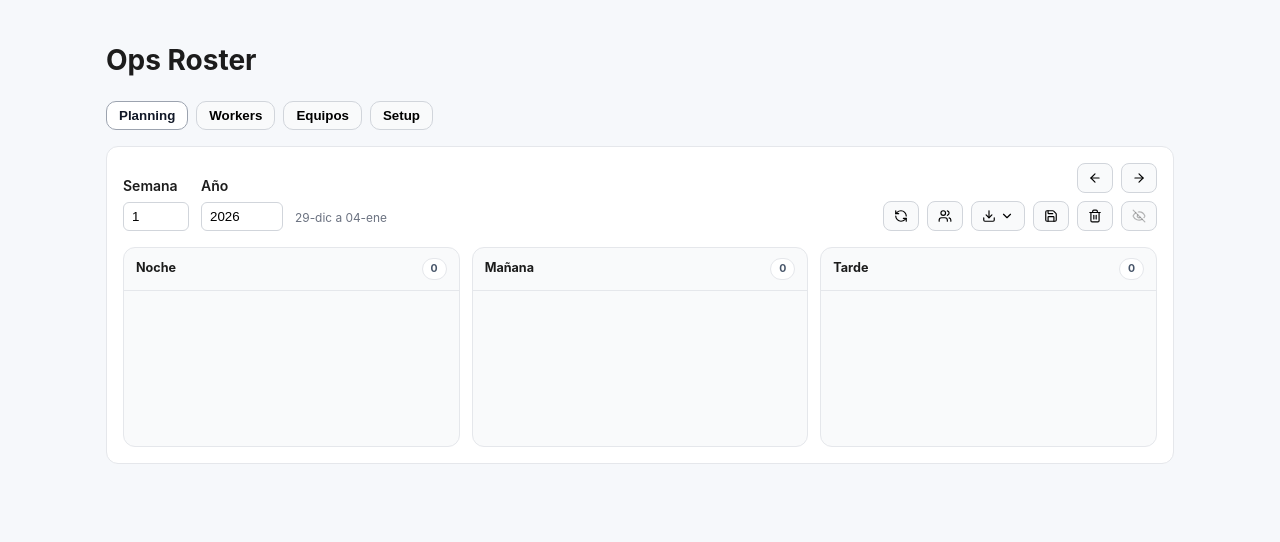
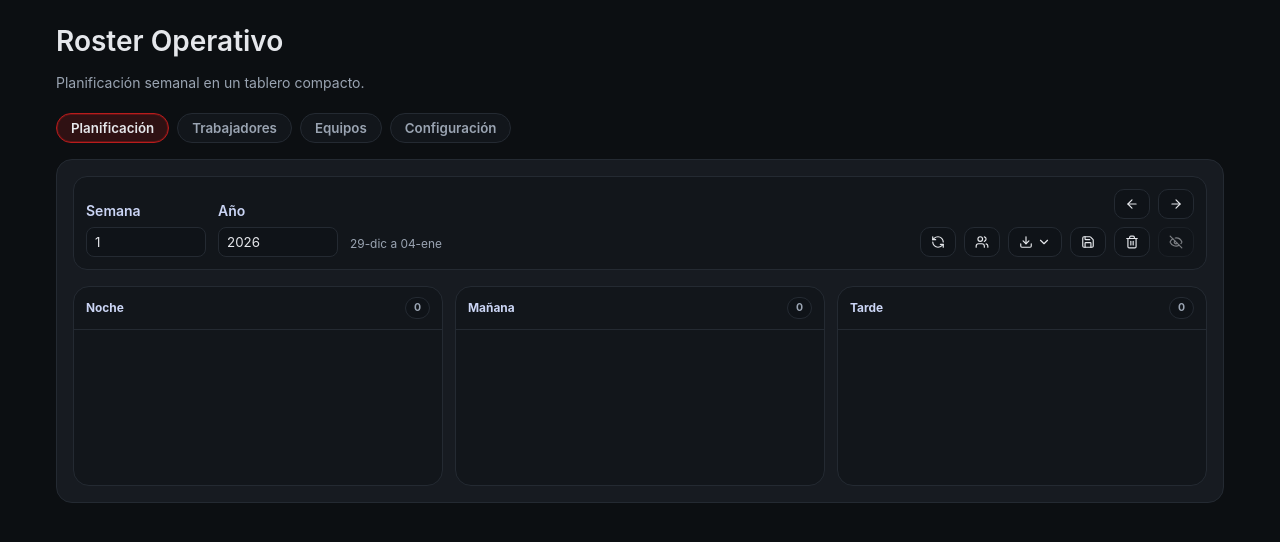
Before and after one commit to cabp393/ops-roster, a React (Vite) app: page / in a window 1280 px wide. Shown: the top 542 px of the page. Built offline with nearby package versions, Linux system fonts and the light colour scheme.

Commit message:
Restyle UI for dark Spanish theme

```diff
--- a/src/App.tsx
+++ b/src/App.tsx
@@ -35,7 +35,8 @@ export function App() {
   return (
     <div className="app">
       <header className="header">
-        <h1>Ops Roster</h1>
+        <h1>Roster Operativo</h1>
+        <p className="subtitle">Planificación semanal en un tablero compacto.</p>
       </header>
       <Tabs activeTab={activeTab} onChange={setActiveTab} />
       <main className="content">
--- a/src/components/Tabs.tsx
+++ b/src/components/Tabs.tsx
@@ -6,10 +6,10 @@ type TabsProps = {
 }
 
 const tabs: { key: TabKey; label: string }[] = [
-  { key: 'planning', label: 'Planning' },
-  { key: 'workers', label: 'Workers' },
+  { key: 'planning', label: 'Planificación' },
+  { key: 'workers', label: 'Trabajadores' },
   { key: 'equipments', label: 'Equipos' },
-  { key: 'setup', label: 'Setup' },
+  { key: 'setup', label: 'Configuración' },
 ]
 
 export function Tabs({ activeTab, onChange }: TabsProps) {
--- a/src/index.css
+++ b/src/index.css
@@ -2,8 +2,23 @@
   font-family: 'Inter', system-ui, sans-serif;
   line-height: 1.5;
   font-size: 14px;
-  color: #1c1c1c;
-  background-color: #f6f8fb;
+  color-scheme: dark;
+
+  --bg: #0c0f12;
+  --surface: #12161b;
+  --surface-elevated: #171b21;
+  --surface-muted: #0f1318;
+  --border: #242a32;
+  --border-strong: #2f3640;
+  --text: #e5e7eb;
+  --text-muted: #9aa4b2;
+  --text-soft: #cbd5f5;
+  --accent: #7f1d1d;
+  --accent-strong: #b91c1c;
+  --accent-soft: rgba(185, 28, 28, 0.2);
+  --accent-muted: rgba(185, 28, 28, 0.12);
+  --success: #15803d;
+  --warning: #b45309;
 }
 
 * {
@@ -12,21 +27,77 @@
 
 body {
   margin: 0;
+  background-color: var(--bg);
+  color: var(--text);
+}
+
+h1,
+h2,
+h3 {
+  margin: 0;
+  font-weight: 600;
+}
+
+button,
+input,
+select {
+  font-family: inherit;
+  color: inherit;
+}
+
+button {
+  border: 1px solid var(--border);
+  background: var(--surface);
+  padding: 6px 12px;
+  border-radius: 10px;
+  cursor: pointer;
+  font-weight: 600;
+  transition: border-color 0.2s ease, background 0.2s ease, transform 0.2s ease;
+}
+
+button:hover {
+  border-color: var(--border-strong);
+  background: var(--surface-elevated);
+}
+
+button:disabled {
+  opacity: 0.5;
+  cursor: not-allowed;
+}
+
+input,
+select {
+  background: var(--surface-muted);
+  border: 1px solid var(--border);
+  border-radius: 8px;
+  padding: 6px 8px;
+  color: var(--text);
+  transition: border-color 0.2s ease, box-shadow 0.2s ease;
+}
+
+input:focus,
+select:focus {
+  outline: none;
+  border-color: var(--accent-strong);
+  box-shadow: 0 0 0 2px var(--accent-soft);
 }
 
 .app {
-  max-width: 1100px;
+  max-width: 1200px;
   margin: 0 auto;
   padding: 20px 16px 32px;
 }
 
 .header {
   margin-bottom: 20px;
+  display: flex;
+  flex-direction: column;
+  gap: 6px;
 }
 
 .subtitle {
-  margin: 6px 0 0;
-  color: #6b7280;
+  margin: 4px 0 0;
+  color: var(--text-muted);
 }
 
 .tabs {
@@ -37,25 +108,27 @@ body {
 }
 
 .tab {
-  border: 1px solid #d1d5db;
-  background: #f9fafb;
-  padding: 6px 12px;
-  border-radius: 10px;
+  border: 1px solid var(--border);
+  background: var(--surface);
+  padding: 6px 14px;
+  border-radius: 999px;
   cursor: pointer;
   font-weight: 600;
+  color: var(--text-muted);
 }
 
 .tab.active {
-  background: #fff;
-  color: #111827;
-  border-color: #9ca3af;
+  background: var(--accent-soft);
+  color: var(--text);
+  border-color: var(--accent-strong);
+  box-shadow: inset 0 0 0 1px rgba(185, 28, 28, 0.35);
 }
 
 .content {
-  background: #fff;
+  background: var(--surface-elevated);
   padding: 16px;
-  border-radius: 12px;
-  border: 1px solid #e5e7eb;
+  border-radius: 16px;
+  border: 1px solid var(--border);
 }
 
 .table-wrap {
@@ -65,32 +138,27 @@ body {
 table {
   width: 100%;
   border-collapse: collapse;
-  margin-top: 8px;
+  margin-top: 10px;
 }
 
 th,
 td {
   text-align: left;
-  padding: 6px 8px;
-  border-bottom: 1px solid #e5e7eb;
+  padding: 8px 10px;
+  border-bottom: 1px solid var(--border);
   vertical-align: middle;
 }
 
 th {
-  background: #f9fafb;
-  font-size: 0.8rem;
+  background: var(--surface);
+  color: var(--text-muted);
+  font-size: 0.75rem;
+  text-transform: uppercase;
+  letter-spacing: 0.04em;
 }
 
 .setup-table {
   table-layout: fixed;
-}
-
-.setup-table .cell-role {
-  width: 120px;
-}
-
-.setup-table .cell-active {
-  width: 90px;
 }
 
 .setup-table .cell-actions {
@@ -98,8 +166,8 @@ th {
   text-align: right;
 }
 
-.setup-table th.cell-active,
-.setup-table td.cell-active {
+.setup-table th.cell-actions,
+.setup-table td.cell-actions {
   text-align: right;
 }
 
@@ -108,13 +176,13 @@ th {
   flex-direction: column;
   gap: 6px;
   font-weight: 600;
+  color: var(--text-soft);
 }
 
-.field input {
-  max-width: 200px;
-  padding: 6px 8px;
-  border-radius: 6px;
-  border: 1px solid #d1d5db;
+.field input,
+.field select {
+  width: 100%;
+  max-width: 100%;
 }
 
 .planning-controls {
@@ -123,6 +191,10 @@ th {
   gap: 12px;
   align-items: flex-end;
   justify-content: space-between;
+  padding: 12px;
+  border-radius: 14px;
+  border: 1px solid var(--border);
+  background: var(--surface);
 }
 
 .planning-week {
@@ -132,9 +204,13 @@ th {
   align-items: flex-end;
 }
 
+.planning-week .field input {
+  width: 120px;
+}
+
 .week-range {
   font-size: 0.85rem;
-  color: #6b7280;
+  color: var(--text-muted);
   padding-bottom: 4px;
 }
 
@@ -152,11 +228,7 @@ th {
 
 .button-row button {
   padding: 6px 10px;
-  border-radius: 8px;
-  border: 1px solid #d1d5db;
-  background: #f9fafb;
-  cursor: pointer;
-  font-weight: 600;
+  border-radius: 10px;
 }
 
 .icon-button {
@@ -168,6 +240,11 @@ th {
   font-size: 0.85rem;
   min-width: 30px;
   min-height: 30px;
+  background: var(--surface-muted);
+}
+
+.icon-button:hover {
+  background: var(--surface);
 }
 
 .icon-button svg {
@@ -188,21 +265,21 @@ th {
   position: absolute;
   top: calc(100% + 6px);
   right: 0;
-  background: #fff;
-  border: 1px solid #d1d5db;
-  border-radius: 10px;
-  box-shadow: 0 10px 24px rgba(15, 23, 42, 0.12);
-  padding: 6px;
+  background: var(--surface-elevated);
+  border: 1px solid var(--border);
+  border-radius: 12px;
+  box-shadow: 0 12px 24px rgba(0, 0, 0, 0.4);
+  padding: 8px;
   display: flex;
   flex-direction: column;
-  gap: 4px;
+  gap: 6px;
   z-index: 15;
 }
 
 .download-menu-item {
   border: 1px solid transparent;
-  background: #f9fafb;
-  color: #111827;
+  background: var(--surface-muted);
+  color: var(--text);
   border-radius: 8px;
   padding: 6px 10px;
   font-weight: 600;
@@ -211,27 +288,28 @@ th {
 }
 
 .download-menu-item:hover {
-  border-color: #d1d5db;
-  background: #f3f4f6;
+  border-color: var(--border-strong);
+  background: var(--surface);
 }
 
 .toast {
   position: fixed;
   right: 24px;
   bottom: 24px;
-  background: #111827;
-  color: #f9fafb;
+  background: var(--surface-elevated);
+  color: var(--text);
   padding: 10px 14px;
-  border-radius: 10px;
-  box-shadow: 0 12px 30px rgba(15, 23, 42, 0.2);
+  border-radius: 12px;
+  box-shadow: 0 16px 30px rgba(0, 0, 0, 0.35);
   font-weight: 600;
   z-index: 20;
+  border: 1px solid var(--border-strong);
 }
 
 .summary {
   margin: 12px 0 0;
   font-weight: 600;
-  color: #374151;
+  color: var(--text-muted);
 }
 
 .setup-page {
@@ -241,10 +319,10 @@ th {
 }
 
 .setup-section {
-  border: 1px solid #e5e7eb;
-  border-radius: 12px;
+  border: 1px solid var(--border);
+  border-radius: 16px;
   padding: 16px;
-  background: #fff;
+  background: var(--surface);
 }
 
 .setup-section-header {
@@ -256,10 +334,6 @@ th {
   margin-bottom: 12px;
 }
 
-.setup-section-header h2 {
-  margin: 0;
-}
-
 .planning-board {
   margin-top: 16px;
   display: grid;
@@ -268,16 +342,17 @@ th {
 }
 
 .shift-column {
-  border: 1px solid #e5e7eb;
-  border-radius: 12px;
-  background: #f9fafb;
+  border: 1px solid var(--border);
+  border-radius: 16px;
+  background: var(--surface);
   display: flex;
   flex-direction: column;
   min-height: 200px;
 }
 
 .shift-column.over {
-  border-color: #94a3b8;
+  border-color: var(--border-strong);
+  box-shadow: inset 0 0 0 1px rgba(185, 28, 28, 0.25);
 }
 
 .shift-column-header {
@@ -285,18 +360,19 @@ th {
   align-items: center;
   justify-content: space-between;
   padding: 10px 12px;
-  border-bottom: 1px solid #e5e7eb;
-  font-size: 0.9rem;
+  border-bottom: 1px solid var(--border);
+  font-size: 0.85rem;
+  color: var(--text-soft);
 }
 
 .shift-count {
   font-size: 0.75rem;
   font-weight: 700;
-  background: #fff;
-  border: 1px solid #e5e7eb;
+  background: var(--surface-muted);
+  border: 1px solid var(--border);
   padding: 2px 8px;
   border-radius: 999px;
-  color: #475569;
+  color: var(--text-muted);
 }
 
 .shift-column-body {
@@ -308,9 +384,9 @@ th {
 }
 
 .role-group {
-  border: 1px solid #e2e8f0;
-  border-radius: 10px;
-  background: #f8fafc;
+  border: 1px solid var(--border);
+  border-radius: 12px;
+  background: var(--surface-muted);
   padding: 8px;
   display: flex;
   flex-direction: column;
@@ -318,8 +394,8 @@ th {
 }
 
 .role-group.over {
-  border-color: #94a3b8;
-  background: #f1f5f9;
+  border-color: var(--border-strong);
+  background: rgba(185, 28, 28, 0.08);
 }
 
 .role-group-header {
@@ -338,13 +414,13 @@ th {
 .role-count {
   font-size: 0.75rem;
   font-weight: 700;
-  color: #475569;
+  color: var(--text-muted);
 }
 
 .role-toggle {
   border: none;
   background: transparent;
-  color: #475569;
+  color: var(--text-muted);
   font-size: 0.75rem;
   display: inline-flex;
   align-items: center;
@@ -360,11 +436,11 @@ th {
 }
 
 .role-dropzone {
-  border: 1px dashed #cbd5f5;
+  border: 1px dashed var(--border-strong);
   border-radius: 10px;
   padding: 12px;
   font-size: 0.75rem;
-  color: #64748b;
+  color: var(--text-muted);
   text-align: left;
   min-height: 48px;
   display: flex;
@@ -373,9 +449,9 @@ th {
 }
 
 .role-dropzone.over {
-  border-color: #94a3b8;
-  color: #334155;
-  background: #e2e8f0;
+  border-color: var(--accent-strong);
+  color: var(--text);
+  background: rgba(185, 28, 28, 0.12);
 }
 
 .role-summary {
@@ -383,7 +459,7 @@ th {
   flex-direction: column;
   gap: 4px;
   align-self: stretch;
-  color: #475569;
+  color: var(--text-muted);
 }
 
 .role-summary-line {
@@ -396,14 +472,14 @@ th {
 .role-summary-empty {
   width: 100%;
   text-align: center;
-  color: #94a3b8;
+  color: var(--text-muted);
   font-weight: 600;
 }
 
 .worker-card {
-  background: #fff;
-  border: 1px solid #e5e7eb;
-  border-radius: 10px;
+  background: var(--surface);
+  border: 1px solid var(--border);
+  border-radius: 12px;
   padding: 8px;
   display: flex;
   flex-direction: column;
@@ -411,13 +487,13 @@ th {
 }
 
 .worker-card.contract-indefinido {
-  background: #fef6f2;
-  border-color: #f5d7c6;
+  background: var(--accent-muted);
+  border-color: var(--accent-strong);
 }
 
 .worker-card.contract-plazo {
-  background: #f3f6ff;
-  border-color: #d9e2ff;
+  background: rgba(127, 29, 29, 0.08);
+  border-color: rgba(185, 28, 28, 0.6);
 }
 
 .worker-card.dragging {
@@ -426,7 +502,7 @@ th {
 }
 
 .worker-card.drag-overlay {
-  box-shadow: 0 8px 16px rgba(15, 23, 42, 0.2);
+  box-shadow: 0 10px 20px rgba(0, 0, 0, 0.4);
   cursor: grabbing;
   pointer-events: none;
   z-index: 999;
@@ -456,68 +532,62 @@ th {
   align-items: center;
   padding: 1px 6px;
   border-radius: 999px;
-  border: 1px solid #d1d5db;
-  background: #f9fafb;
+  border: 1px solid var(--border);
+  background: var(--surface);
   font-size: 0.65rem;
   font-weight: 600;
 }
 
 .badge.subtle {
-  color: #6b7280;
+  color: var(--text-muted);
 }
 
 .badge.role-og {
-  background: #6d28d9;
-  border-color: #5b21b6;
-  color: #ffffff;
+  background: #7f1d1d;
+  border-color: #991b1b;
+  color: #fef2f2;
 }
 
 .badge.role-al {
-  background: #0ea5e9;
-  border-color: #0284c7;
-  color: #ffffff;
+  background: #9f1239;
+  border-color: #be123c;
+  color: #fff1f2;
 }
 
 .badge.role-jt {
-  background: #16a34a;
-  border-color: #15803d;
-  color: #ffffff;
+  background: #b91c1c;
+  border-color: #dc2626;
+  color: #fee2e2;
 }
 
 .badge.contract-indefinido {
-  background: #f97316;
-  border-color: #ea580c;
-  color: #ffffff;
+  background: #7f1d1d;
+  border-color: #991b1b;
+  color: #fef2f2;
 }
 
 .badge.contract-plazo {
-  background: #64748b;
-  border-color: #475569;
-  color: #ffffff;
+  background: #4b5563;
+  border-color: #374151;
+  color: #e5e7eb;
 }
 
-.worker-task select {
+.worker-task select,
+.worker-equipment select {
   width: 100%;
   font-size: 0.8rem;
-  padding: 4px 6px;
 }
 
 .worker-equipment {
   margin-top: 6px;
 }
 
-.worker-equipment select {
-  width: 100%;
-  font-size: 0.75rem;
-  padding: 4px 6px;
-}
-
 .form-card {
   padding: 16px;
-  border-radius: 12px;
-  border: 1px solid #e5e7eb;
+  border-radius: 16px;
+  border: 1px solid var(--border);
   margin-bottom: 16px;
-  background: #f9fafb;
+  background: var(--surface);
 }
 
 .workers-toolbar {
@@ -530,9 +600,9 @@ th {
 
 .filters-card {
   padding: 8px 12px;
-  border-radius: 12px;
-  border: 1px solid #e5e7eb;
-  background: #f9fafb;
+  border-radius: 14px;
+  border: 1px solid var(--border);
+  background: var(--surface);
   flex: 1;
 }
 
@@ -550,23 +620,26 @@ th {
 .filters-row select,
 .filters-row input {
   width: 100%;
-  height: 28px;
+  height: 30px;
   padding: 4px 8px;
-  border-radius: 6px;
-  border: 1px solid #d1d5db;
-  background: #fff;
+  border-radius: 8px;
+  border: 1px solid var(--border);
+  background: var(--surface-muted);
 }
 
 .add-worker-button {
   height: 36px;
   min-width: 36px;
-  border-radius: 10px;
-  border: 1px solid #d1d5db;
-  background: #f9fafb;
+  border-radius: 12px;
+  border: 1px solid var(--accent-strong);
+  background: var(--accent-soft);
   font-size: 1.4rem;
   line-height: 1;
   font-weight: 600;
-  cursor: pointer;
+}
+
+.add-worker-button:hover {
+  background: rgba(185, 28, 28, 0.3);
 }
 
 .form-header {
@@ -577,22 +650,11 @@ th {
   justify-content: space-between;
 }
 
-.form-header h2 {
-  margin: 0;
-}
-
 .form-grid {
   display: grid;
   gap: 12px;
   grid-template-columns: repeat(auto-fit, minmax(180px, 1fr));
   margin-top: 12px;
-}
-
-.field select {
-  max-width: 220px;
-  padding: 6px 8px;
-  border-radius: 6px;
-  border: 1px solid #d1d5db;
 }
 
 .checkbox-row {
@@ -608,42 +670,16 @@ th {
   gap: 6px;
   padding: 4px 8px;
   border-radius: 999px;
-  border: 1px solid #d1d5db;
-  background: #fff;
+  border: 1px solid var(--border);
+  background: var(--surface-muted);
   font-weight: 500;
-}
-
-.compact-table {
-  table-layout: fixed;
-}
-
-.compact-table .task-col {
-  width: 100%;
-}
-
-.compact-table .num-col {
-  width: 72px;
-  text-align: center;
-}
-
-.compact-table .prio-col {
-  width: 110px;
-  text-align: center;
-}
-
-.priority-select {
-  width: 100%;
-}
-
-.shift-card {
-  box-shadow: inset 0 0 0 1px rgba(148, 163, 184, 0.2);
 }
 
 .placeholder {
   margin-top: 16px;
   padding: 20px;
-  border-radius: 12px;
-  border: 1px dashed #cbd5f5;
-  background: #f8fafc;
-  color: #475569;
+  border-radius: 14px;
+  border: 1px dashed var(--border-strong);
+  background: var(--surface-muted);
+  color: var(--text-muted);
 }
--- a/src/pages/SetupPage.tsx
+++ b/src/pages/SetupPage.tsx
@@ -486,7 +486,7 @@ export function SetupPage() {
                 />
               </label>
               <label className="field">
-                Nombre
+                Estado
                 <select
                   value={roleForm.isActive ? 'active' : 'inactive'}
                   onChange={(event) =>
@@ -958,7 +958,7 @@ export function SetupPage() {
                 />
               </label>
               <label className="field">
-                Estado
+                Disponibilidad
                 <select
                   value={equipmentStatusForm.isActive ? 'active' : 'inactive'}
                   onChange={(event) =>
--- a/src/pages/WorkersPage.tsx
+++ b/src/pages/WorkersPage.tsx
@@ -242,7 +242,7 @@ export function WorkersPage() {
               type="text"
               value={nameFilter}
               onChange={(event) => setNameFilter(event.target.value)}
-              placeholder="Nombre convencional"
+              placeholder="Nombre o apellido"
             />
           </div>
         </div>
```
Also changed, not shown: src/pages/SummaryPage.tsx (+8 -8 lines).
